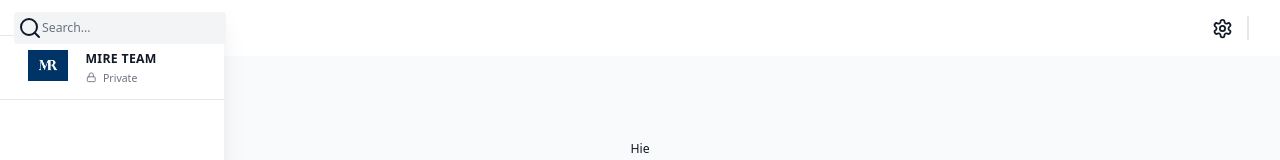
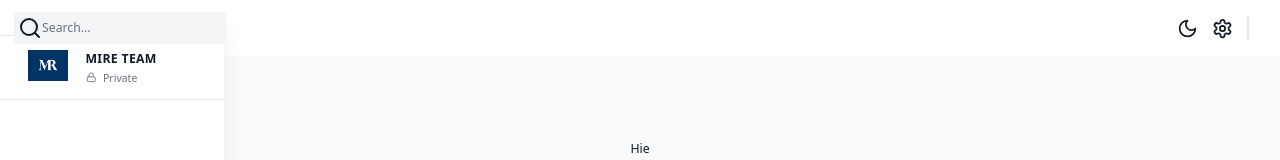
Before and after one commit to yambenimirriam/inventory-management, a Next.js app: page / in a window 1280 px wide. Shown: the top 160 px of the page. Built offline with nearby package versions, Linux system fonts and the light colour scheme; no server answers.

Commit message:
Complete change mode

```diff
--- a/src/app/(components)/Navbar/index.tsx
+++ b/src/app/(components)/Navbar/index.tsx
@@ -2,16 +2,24 @@ import {
   useAppDispatch,
   useAppSelector,
 } from '@/app/reduct';
-import { setIsSidebarCollapsed } from '@/state';
+import {
+  setIsDarkMode,
+  setIsSidebarCollapsed,
+} from '@/state';
 import {
   Menu,
+  Moon,
   Search,
   Settings,
+  Sun,
 } from 'lucide-react';
 import Link from 'next/link';
 
 const Navbar = () => {
   const dispatch = useAppDispatch();
+  const isDarkMode = useAppSelector(
+    (state) => state.global.isDarkMode
+  );
   const isSidebarCollapsed = useAppSelector(
     (state) => state.global.isSidebarCollapsed
   );
@@ -44,9 +52,31 @@ const Navbar = () => {
       </div>
       {/* icons */}
       <div className='flex items-center'>
+        <button
+          onClick={() =>
+            dispatch(setIsDarkMode(!isDarkMode))
+          }
+          className={
+            isDarkMode
+              ? `rounded p-2 hover:bg-gray-700`
+              : `rounded p-2 hover:bg-gray-100`
+          }
+        >
+          {isDarkMode ? (
+            <Sun className='h-6 w-6 cursor-pointer dark:text-white' />
+          ) : (
+            <Moon className='h-6 w-6 cursor-pointer dark:text-white' />
+          )}
+        </button>
         <Link
           href='/settings'
-          className='h-min w-min rounded p-2 hover:bg-gray-100'
+          className='{
+          isDarkmode
+          : `h-min w-min rounded p-2 hover:bg-gray-100`
+          ? `h-min w-min rounded p-2 hover:bg-gray-700`
+
+          }
+          h-min w-min rounded p-2 hover:bg-gray-100'
         >
           <Settings className='dark:text-white h-6 w-6 cursor-pointer' />
         </Link>
```
